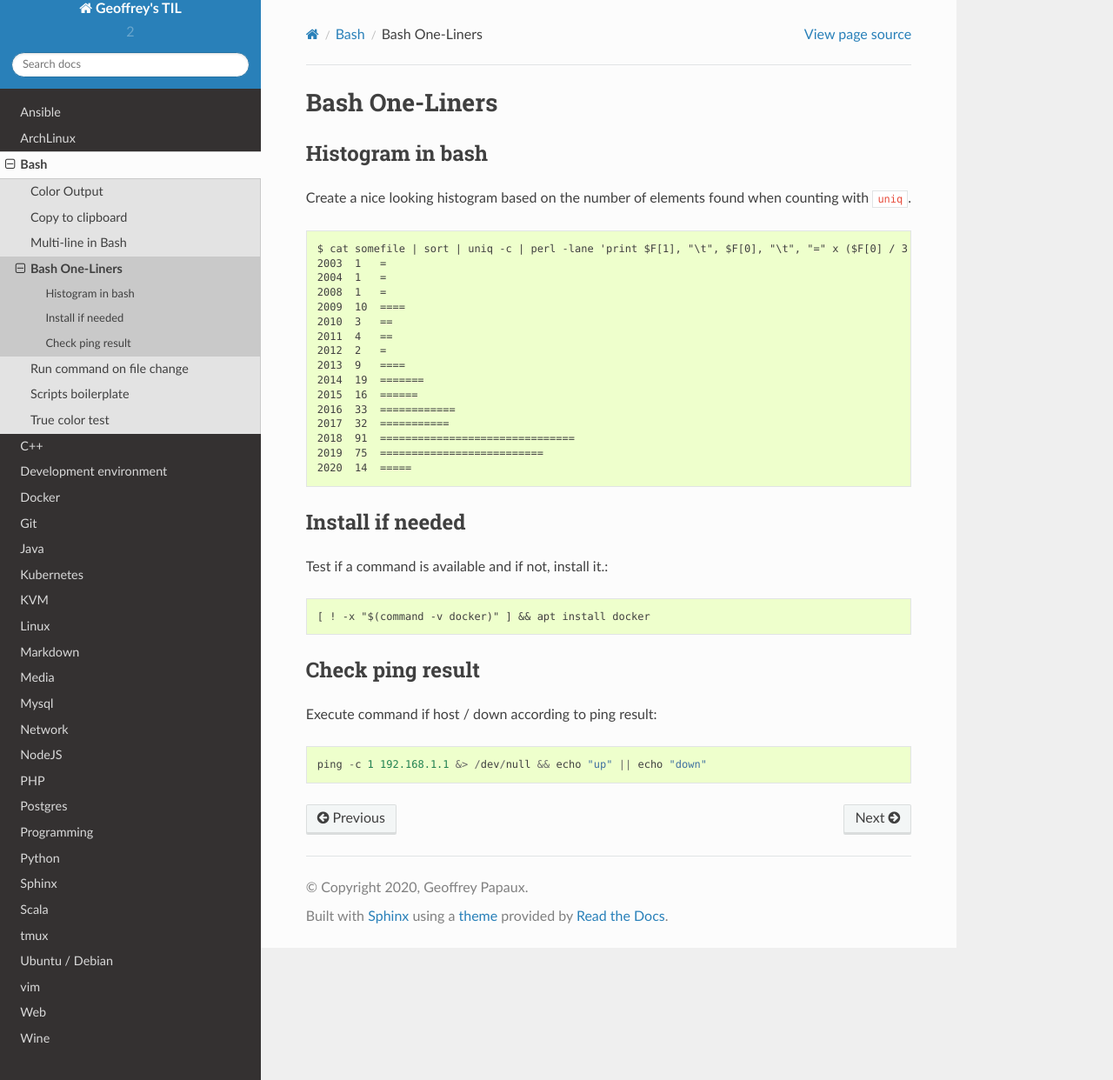
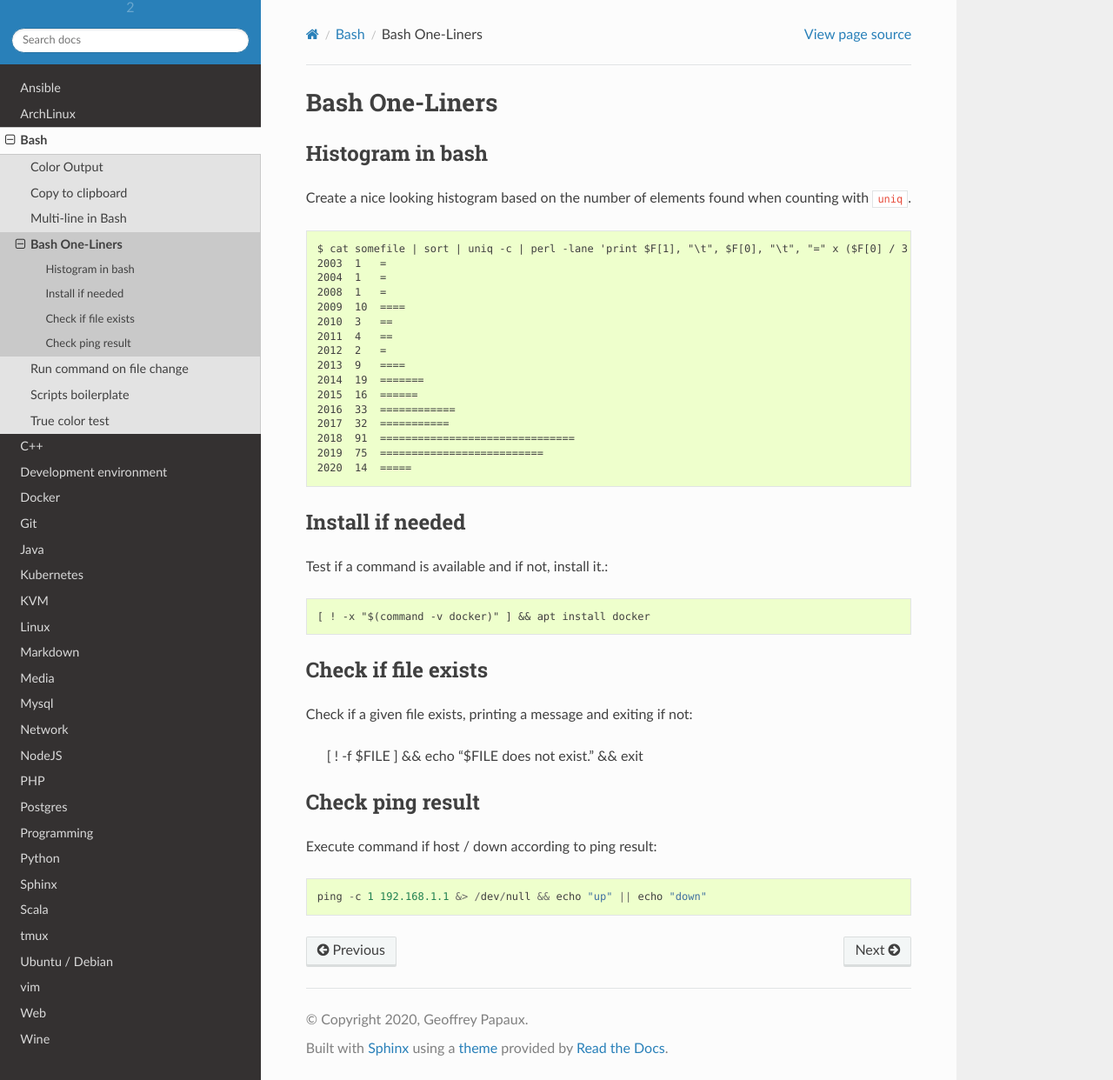
Before and after one commit to papaux/til, a Sphinx documentation site: the page built from source/bash/one-liners.rst, in a window 1280 px wide and 1242 px high. Shown: the whole window at 87% size. Built offline with Sphinx 7.4.7 and the Read the Docs theme 2.0.0, drawn with Linux system fonts in a browser that asks for light colours; pages that are not in the unit, such as notebooks, are missing from menus.

Commit message:
bash: oneliner if file exists

```diff
--- a/source/bash/one-liners.rst
+++ b/source/bash/one-liners.rst
@@ -32,6 +32,13 @@ Test if a command is available and if not, install it.::
 
   [ ! -x "$(command -v docker)" ] && apt install docker
 
+Check if file exists
+~~~~~~~~~~~~~~~~~~~~
+
+Check if a given file exists, printing a message and exiting if not:
+
+  [ ! -f $FILE ] && echo "$FILE does not exist." && exit
+
 Check ping result
 ~~~~~~~~~~~~~~~~~
 
```
